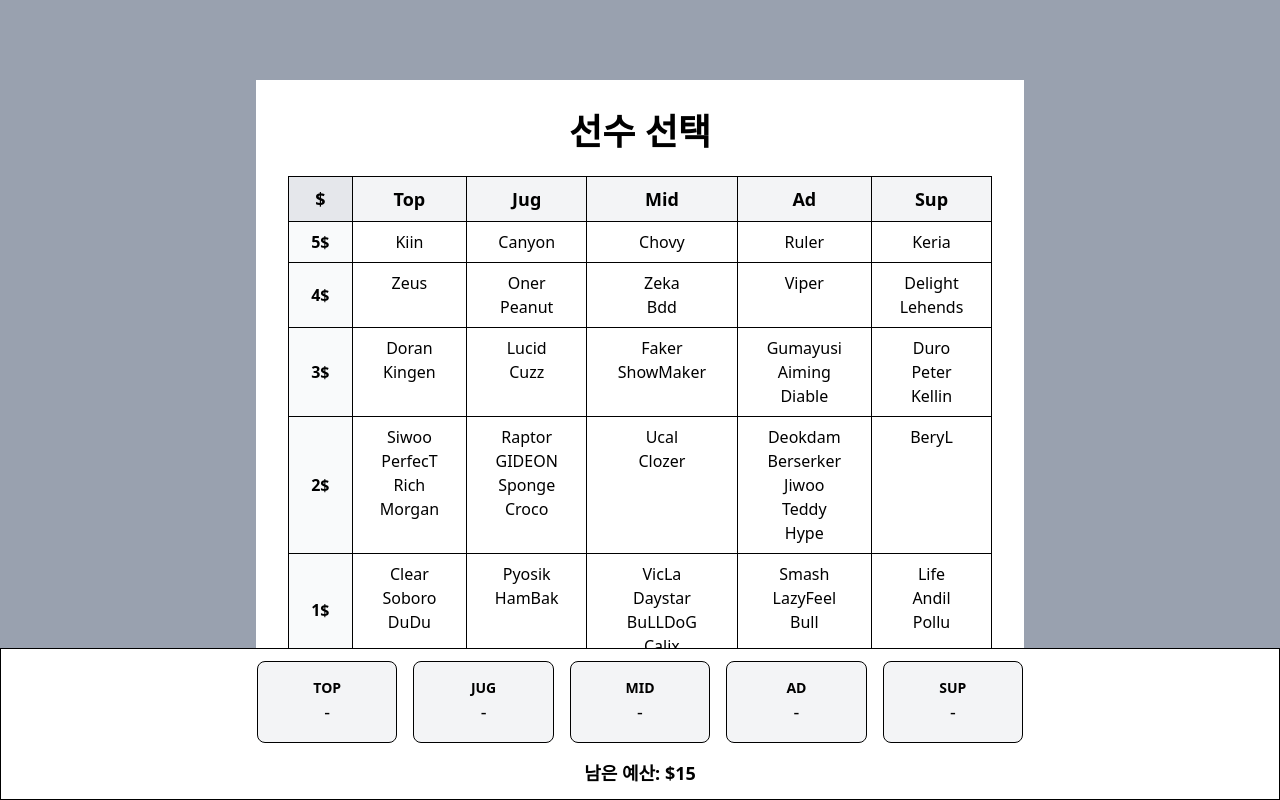
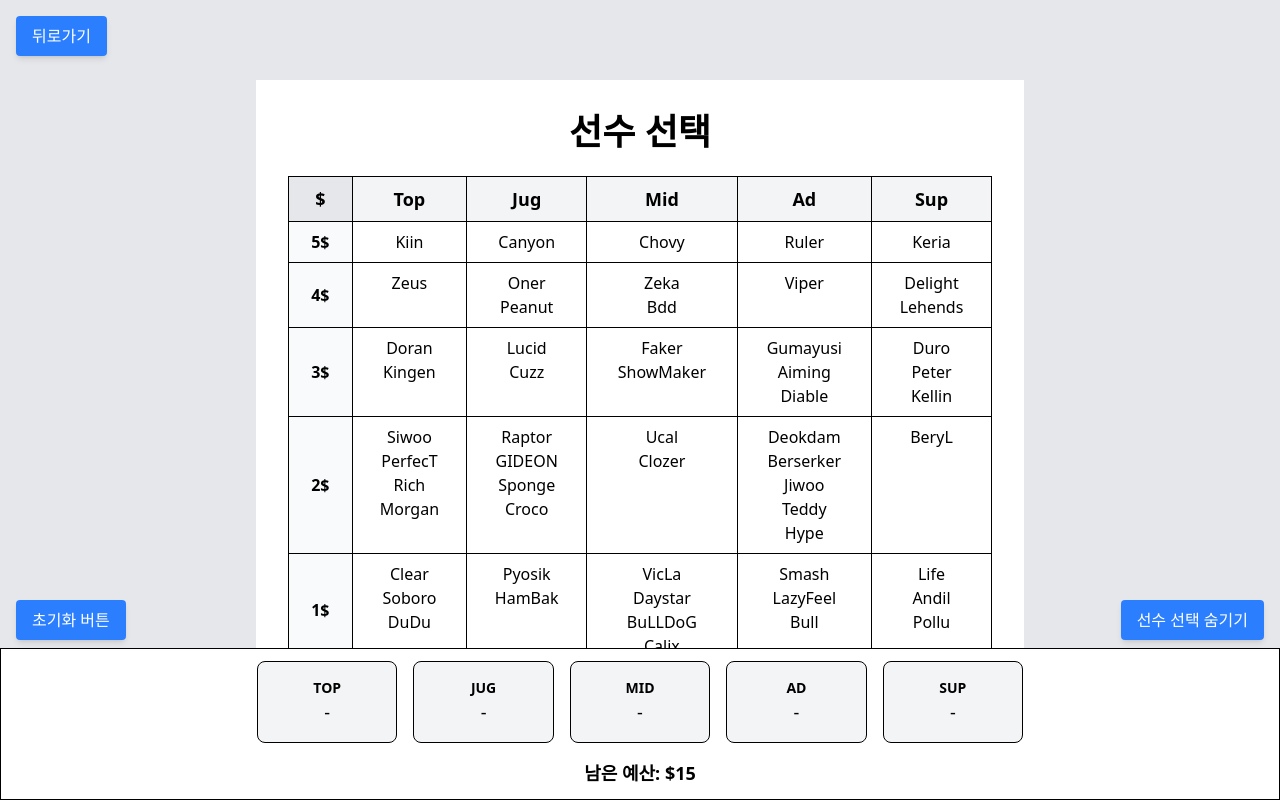
Before and after one commit to JeonSunil/lol_simulation, a Next.js app in the folder lol_simulation/: page /select in a window 1280 px wide. Built offline with nearby package versions, Linux system fonts and the light colour scheme.

Commit message:
Feat: 각종 버튼 요소 및 기능 추가

```diff
--- a/lol_simulation/src/app/layout.tsx
+++ b/lol_simulation/src/app/layout.tsx
@@ -18,7 +18,7 @@ export default function RootLayout({children,}: Readonly<{children: React.ReactN
                     items-center
                     flex-col
                     gap-[5vh]
-                    bg-gray-400
+                    bg-gray-200
                     relative
                     ">
           <div className="
--- a/lol_simulation/src/app/select/page.tsx
+++ b/lol_simulation/src/app/select/page.tsx
@@ -1,8 +1,11 @@
+// * use State같은 상탯값을 활용하기에 use client 사용.
 "use client";
 
 import { useState } from "react";
 import lckData from "@/data/playerData.json";
+import { useRouter } from "next/navigation";
 
+// *  플레이어 인터페이스 => 추 후 데이터 베이스를 활용한다면, dto가 이런 형식으로 되겠지
 interface Player {
   position: string;
   name: string;
@@ -10,15 +13,23 @@ interface Player {
   price: number;
 }
 
+// * json데이터의 형식에 맞추어 인터페이스를 작성 아래의 player[] 배열은 위의 인터페이스 내용이 들어가는 배열이 될 것.
 interface Team {
   team: string;
   player: Player[];
 }
 
+// * 포지션은 총 5개 입니다.
 const POSITIONS = ["top", "jug", "mid", "ad", "sup"];
 
+// * 셀렉트 페이지 작성 시작
 export default function SelectPage() {
+
+  const router = useRouter();
+
+  // * 아래의 fixed 된 박스를 보이고, 안보이고를 결정 하는 상탯값.
   const [view, setview] = useState(true)
+  // *
   const [selectedPlayers, setSelectedPlayers] = useState<{ [key: string]: Player | null }>({
     top: null,
     jug: null,
@@ -34,12 +45,27 @@ export default function SelectPage() {
   );
   const remainingBudget = totalBudget - usedBudget;
 
+  // const handleSelect = (player: Player) => {
+  //   setSelectedPlayers((prev) => ({
+  //     ...prev,
+  //     [player.position]: player,
+  //   }));
+  // };
 const handleSelect = (player: Player) => {
+  const currentPlayer = selectedPlayers[player.position];
+  const currentBudget = player.price - (currentPlayer?.price || 0); // 이미 선택된 선수와 교체 시 차액
+
+  if (remainingBudget < currentBudget) {
+    alert("예산이 부족합니다!");
+    return;
+  }
+
   setSelectedPlayers((prev) => ({
     ...prev,
     [player.position]: player,
   }));
 };
+
 
   // [position][price] 구조로 선수 분류
   const grouped: { [price: number]: { [pos: string]: Player[] } } = {};
@@ -62,13 +88,48 @@ export default function SelectPage() {
     <div className="p-8">
       <h1 className="text-4xl font-bold text-center mb-6">선수 선택</h1>
 
+      <button
+        onClick={() => {router.push('/')}}
+        className="fixed left-4 top-4 bg-blue-500 text-white px-4 py-2 rounded shadow-md z-50 cursor-pointer hover:bg-blue-400"
+      >
+        뒤로가기
+      </button>
+
+      <button
+        onClick={() => setSelectedPlayers({
+          top: null,
+          jug: null,
+          mid: null,
+          ad: null,
+          sup: null,
+        })}
+        className="fixed left-4 bottom-[160px] bg-blue-500 text-white px-4 py-2 rounded shadow-md z-50 cursor-pointer hover:bg-blue-400"
+      >
+      초기화 버튼
+      </button>
+
+      <button
+        onClick={() => setview((prev) => !prev)}
+        className="fixed right-4 bottom-[160px] bg-blue-500 text-white px-4 py-2 rounded shadow-md z-50 cursor-pointer hover:bg-blue-400"
+      >
+        {view ? "선수 선택 숨기기" : "선수 선택 보기"}
+      </button>
+
+    {/* 위치 고정된 박스 */}
+    {view && (
     <div className="w-full fixed bottom-0 right-0 px-[20vw] bg-white border border-black">
       {/* 선택된 선수 리스트 */}
       <div className="grid grid-cols-5 gap-4 mb-4 mt-3 text-center">
         {Object.entries(selectedPlayers).map(([position, player]) => (
           <div key={position} className="border p-4 rounded-lg min-h-[80px] bg-gray-100">
             <div className="text-sm font-semibold uppercase">{position}</div>
-            <div className="text-lg">{player ? player.nickname : "-"}</div>
+            <div className="text-lg cursor-pointer hover:text-blue-500"
+            onClick={() => {
+              setSelectedPlayers((prev) => ({
+                                          ...prev,
+                                        [position]: null, // 해당 포지션만 null로 초기화
+                                        }));
+                                      }}>{player ? player.nickname : "-"}</div>
           </div>
         ))}
       </div>
@@ -77,7 +138,7 @@ export default function SelectPage() {
         남은 예산: ${remainingBudget}
       </div>
     </div>
-
+    )}
       {/* 테이블 형태 출력 */}
       <div className="overflow-x-auto">
         <table className="
```
Lines whose indentation alone changed are shown as unchanged.
